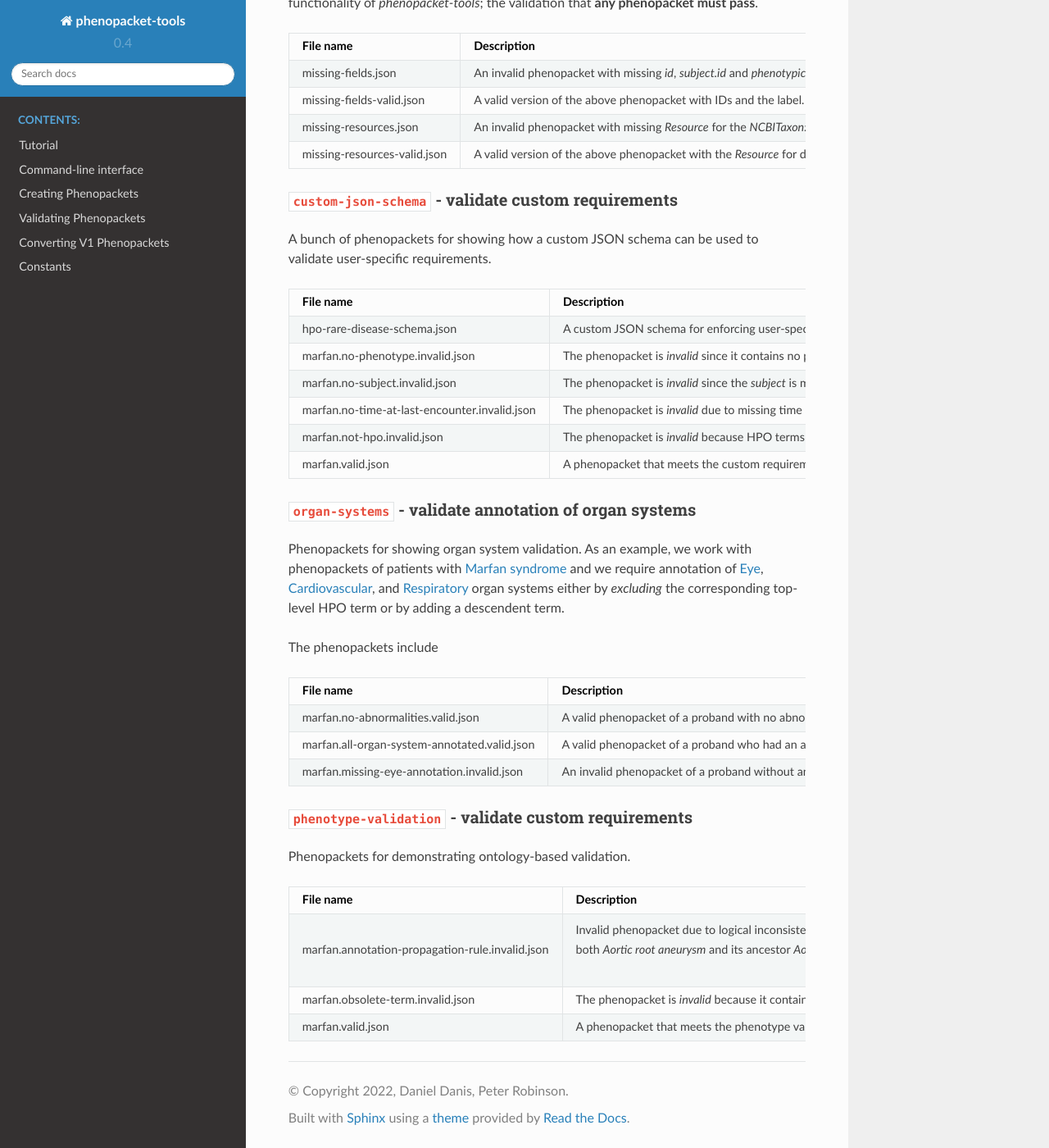
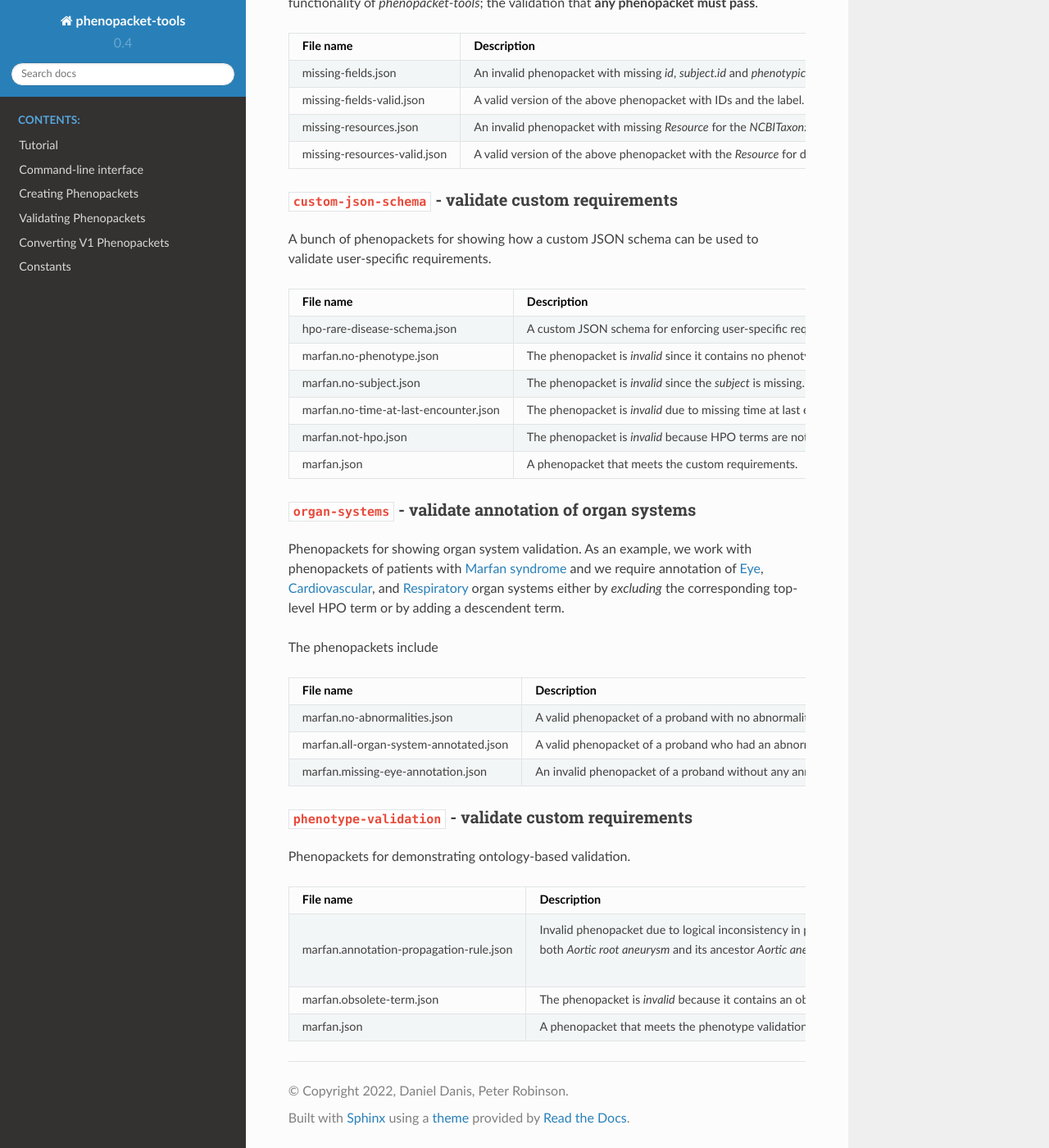
Before and after one commit to phenopackets/phenopacket-tools, a Sphinx documentation site: the page built from docs/tutorial_examples.rst, in a window 1280 px wide and 1400 px high, scrolled down 926 px. Shown: the whole window at 82% size. Built offline with Sphinx 7.4.7 and the Read the Docs theme 2.0.0, drawn with Linux system fonts in a browser that asks for light colours.

Commit message:
Complete the tutorial.
Signed-off-by: Daniel Danis <daniel.gordon.danis@protonmail.com>

```diff
--- a/docs/tutorial_examples.rst
+++ b/docs/tutorial_examples.rst
@@ -60,11 +60,11 @@ A bunch of phenopackets for showing how a custom JSON schema can be used to vali
    :header: "File name", "Description"
 
    hpo-rare-disease-schema.json,                      A custom JSON schema for enforcing user-specific requirements.
-   marfan.no-phenotype.invalid.json,                  The phenopacket is *invalid* since it contains no phenotypic features.
-   marfan.no-subject.invalid.json,                    The phenopacket is *invalid* since the `subject` is missing.
-   marfan.no-time-at-last-encounter.invalid.json,     The phenopacket is *invalid* due to missing time at last encounter.
-   marfan.not-hpo.invalid.json,                       The phenopacket is *invalid* because HPO terms are not used to represent phenotypic features.
-   marfan.valid.json,                                 A phenopacket that meets the custom requirements.
+   marfan.no-phenotype.json,                          The phenopacket is *invalid* since it contains no phenotypic features.
+   marfan.no-subject.json,                            The phenopacket is *invalid* since the `subject` is missing.
+   marfan.no-time-at-last-encounter.json,             The phenopacket is *invalid* due to missing time at last encounter.
+   marfan.not-hpo.json,                               The phenopacket is *invalid* because HPO terms are not used to represent phenotypic features.
+   marfan.json,                                       A phenopacket that meets the custom requirements.
 
 
 ``organ-systems`` - validate annotation of organ systems
@@ -85,13 +85,13 @@ The phenopackets include
 
    * - File name
      - Description
-   * - marfan.no-abnormalities.valid.json
+   * - marfan.no-abnormalities.json
      - A valid phenopacket of a proband with no abnormalities of the target organ systems.
-   * - marfan.all-organ-system-annotated.valid.json
+   * - marfan.all-organ-system-annotated.json
      - A valid phenopacket of a proband who had an abnormality of eye and cardiovascular systems but
        no abnormality of respiratory system. Note that it is OK to have phenotypic feature of other organ system,
        such as Arachnodactyly in this case.
-   * - marfan.missing-eye-annotation.invalid.json
+   * - marfan.missing-eye-annotation.json
      - An invalid phenopacket of a proband without any annotation of the eye.
 
 ``phenotype-validation`` - validate custom requirements
@@ -104,10 +104,10 @@ Phenopackets for demonstrating ontology-based validation.
 
    * - File name
      - Description
-   * - marfan.annotation-propagation-rule.invalid.json
+   * - marfan.annotation-propagation-rule.json
      - | Invalid phenopacket due to logical inconsistency in phenotypic features. The phenopacket contains
        | both *Aortic root aneurysm* and its ancestor *Aortic aneurysm*. Only the more specific term should be used.
-   * - marfan.obsolete-term.invalid.json
+   * - marfan.obsolete-term.json
      - The phenopacket is *invalid* because it contains an obsolete HPO term.
-   * - marfan.valid.json
+   * - marfan.json
      - A phenopacket that meets the phenotype validation requirements.
```
Also changed, not shown: docs/index.rst (+11 -8 lines), docs/tutorial.rst (+72 -56 lines).
